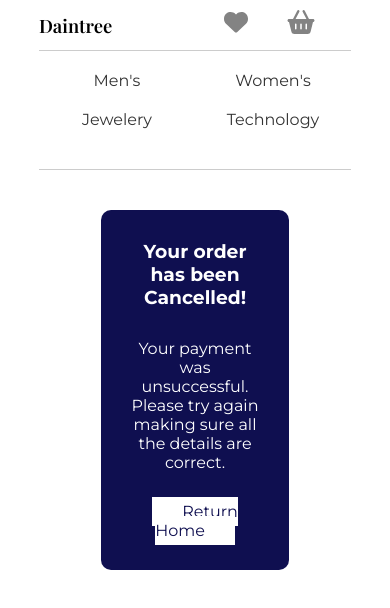
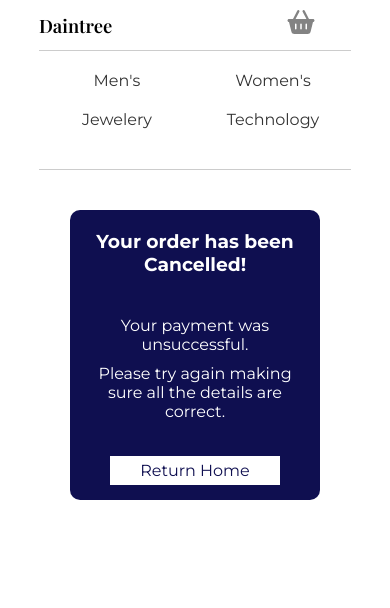
Before and after one commit to BigSzy/daintree-next-app, a Next.js app: page /cancel in a window 390 px wide. Shown: the top 608 px of the page. Built offline with nearby package versions, Linux system fonts and the light colour scheme; a web font is replaced by a local one.

Commit message:
finalised commit

```diff
--- a/src/app/components/header.jsx
+++ b/src/app/components/header.jsx
@@ -22,11 +22,6 @@ function Header() {
         <div className={styles.headerCol}>
           <div className={styles.shoppingLinks}>
             <div className={styles.icon}>
-              <Link href={"/wishlist"}>
-                <FontAwesomeIcon icon={faHeart} size="xl" fixedWidth/>
-              </Link>
-            </div>
-            <div className={styles.icon}>
               <Link href={"/cart"}>
                 <FontAwesomeIcon icon={faBasketShopping} size="xl" fixedWidth/>
               </Link>
--- a/src/app/page.js
+++ b/src/app/page.js
@@ -2,7 +2,6 @@ import Image from 'next/image'
 import styles from './styles/index.module.scss'
 import Header from './components/header'
 import Hero from './components/hero'
-import HeroHeading from './components/heroHeading'
 import Heading from './components/heading'
 import Featured from './components/featured'
 import Footer from './components/footer'
@@ -12,7 +11,7 @@ export default function Home() {
    <main className='container'>
       <Header/>
       <Hero/>
-      <HeroHeading/>
+
       <Heading title="Our Featured Products" />
       <Featured/>
       <Footer/>
--- a/src/app/styles/successPaymentBanner.module.scss
+++ b/src/app/styles/successPaymentBanner.module.scss
@@ -10,8 +10,12 @@
     align-items: center;
     flex-direction: column;
     text-align: center;
-    padding: 30px;
+    padding: 20px;
     border-radius: 10px;
+
+    p{
+        margin: 10px 0;
+    }
 
     .link{
         a{
@@ -24,3 +28,12 @@
         }
     }
 }
+
+@media screen and (min-width:0px) and (max-width:750px){
+    .wrapper{
+        width: 80%;
+        gap: 30px;
+
+
+    }
+}
```
Also changed, not shown: src/app/components/heroHeading.jsx (deleted, +0 -18 lines), src/app/styles/orderSummery.module.scss (+17 -3 lines).
